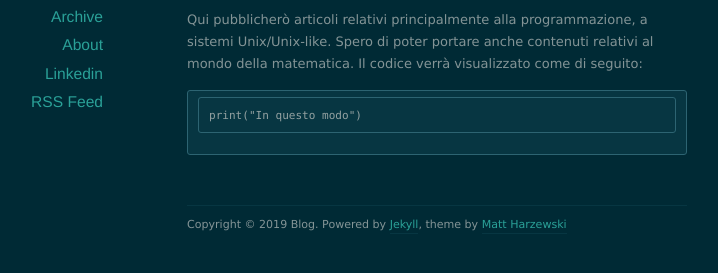
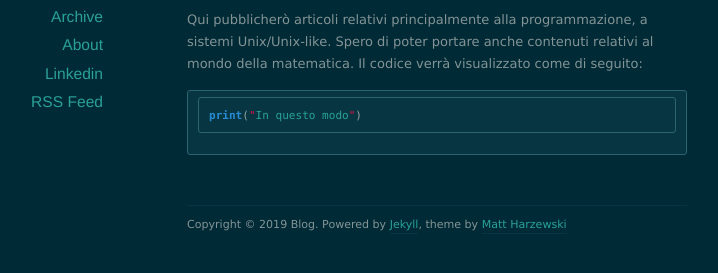
Before and after one commit to oscarandrea/oscarandrea.github.io, a Jekyll site: the page built from index.md, in a window 1280 px wide. Shown: the part 197-470 px from the top of the page, without its empty margins (203-921 px from the left). Built offline with Jekyll 4.4.1, drawn with Linux system fonts in a browser that asks for light colours; nearby versions of some CDN libraries; our own code applies the rules of GitHub Pages for plain Markdown files; the list of posts is cut into pages by our own code.

Commit message:
Update index.md

````diff
--- a/index.md
+++ b/index.md
@@ -2,6 +2,6 @@
 Qui pubblicherò articoli relativi principalmente alla programmazione, a sistemi Unix/Unix-like.
 Spero di poter portare anche contenuti relativi al mondo della matematica.
 Il codice verrà visualizzato come di seguito:
-```markdown
+```python
 print("In questo modo")
 ```
````
